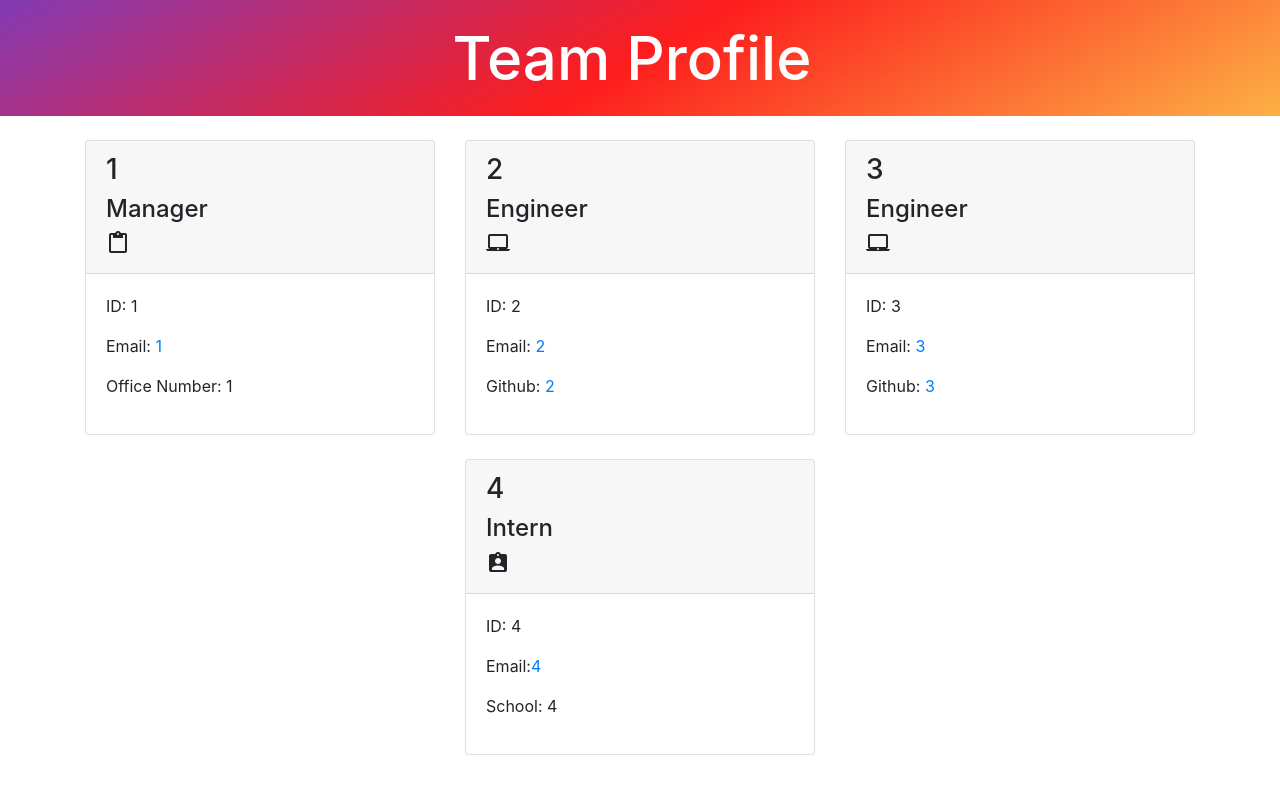
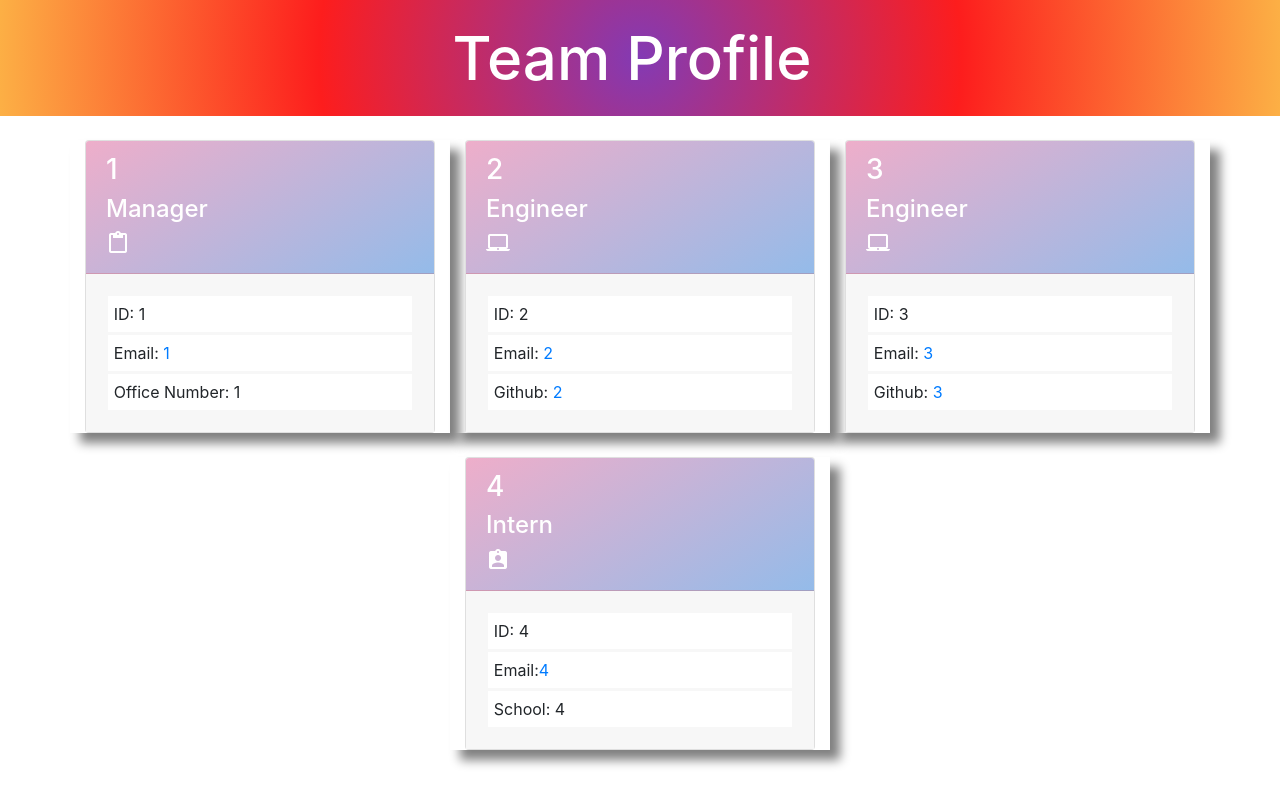
Before and after one commit to ricky8221/Team_Profile_Generator_Qi_Chen_Module_10, a website: page index.html in a window 1280 px wide. Drawn offline with nearby package versions, Linux system fonts and the light colour scheme.

Commit message:
finished the css still need to test

```diff
--- a/assets/stylesheet.css
+++ b/assets/stylesheet.css
@@ -1,8 +1,27 @@
 .navbar{
     background: rgb(131,58,180);
-    background: linear-gradient(150deg, rgba(131,58,180,1) 0%, rgba(253,29,29,1) 50%, rgba(252,176,69,1) 100%);
+    background: radial-gradient(circle, rgba(131,58,180,1) 0%, rgba(253,29,29,1) 50%, rgba(252,176,69,1) 100%);
 }
 .navbar-brand{
     font-size: 60px;
     color: white;
 }
+.card-header{
+    background: rgb(238,174,202);
+    background: linear-gradient(150deg, rgba(238,174,202,1) 0%, rgba(148,187,233,1) 100%);
+}
+h3, h4, i{
+    color: white;
+}
+.card-body{
+    background-color: #F7F7F7;
+}
+p{
+    margin: 0.2%;
+    padding: 2%;
+    border: 1px solid #F7F7F7;
+    background-color: white;
+}
+.wholeCard{
+    box-shadow: 10px 10px 10px grey;
+}
--- a/index.html
+++ b/index.html
@@ -22,7 +22,7 @@
             <div class="row justify-content-center" id="team-cards">
                 <!--Team Cards-->
 
-<div class="col-4 mt-4">
+<div class="col-4 mt-4 wholeCard">
     <div class="card h-100">
         <div class="card-header">
             <h3>1</h3>
@@ -38,7 +38,7 @@
     </div>
 </div>
 
-<div class="col-4 mt-4">
+<div class="col-4 mt-4 wholeCard">
     <div class="card h-100">
         <div class="card-header">
             <h3>2</h3>
@@ -54,7 +54,7 @@
     </div>
 </div>
 
-<div class="col-4 mt-4">
+<div class="col-4 mt-4 wholeCard">
     <div class="card h-100">
         <div class="card-header">
             <h3>3</h3>
@@ -70,7 +70,7 @@
     </div>
 </div>
 
-<div class="col-4 mt-4">
+<div class="col-4 mt-4 wholeCard">
     <div class="card h-100">
         <div class="card-header">
             <h3>4</h3>
--- a/src/generateHTML.js
+++ b/src/generateHTML.js
@@ -1,7 +1,7 @@
 // Create the manager card
 const generateManager = function (manager) {
     return `
-    <div class="col-4 mt-4">
+    <div class="col-4 mt-4 wholeCard">
         <div class="card h-100">
             <div class="card-header">
                 <h3>${manager.name}</h3>
@@ -22,7 +22,7 @@ const generateManager = function (manager) {
 // create Engineer card
 const generateEngineer = function (engineer) {
     return `
-    <div class="col-4 mt-4">
+    <div class="col-4 mt-4 wholeCard">
         <div class="card h-100">
             <div class="card-header">
                 <h3>${engineer.name}</h3>
@@ -43,7 +43,7 @@ const generateEngineer = function (engineer) {
 
 const generateIntern = function (intern) {
     return `
-    <div class="col-4 mt-4">
+    <div class="col-4 mt-4 wholeCard">
         <div class="card h-100">
             <div class="card-header">
                 <h3>${intern.name}</h3>
```
